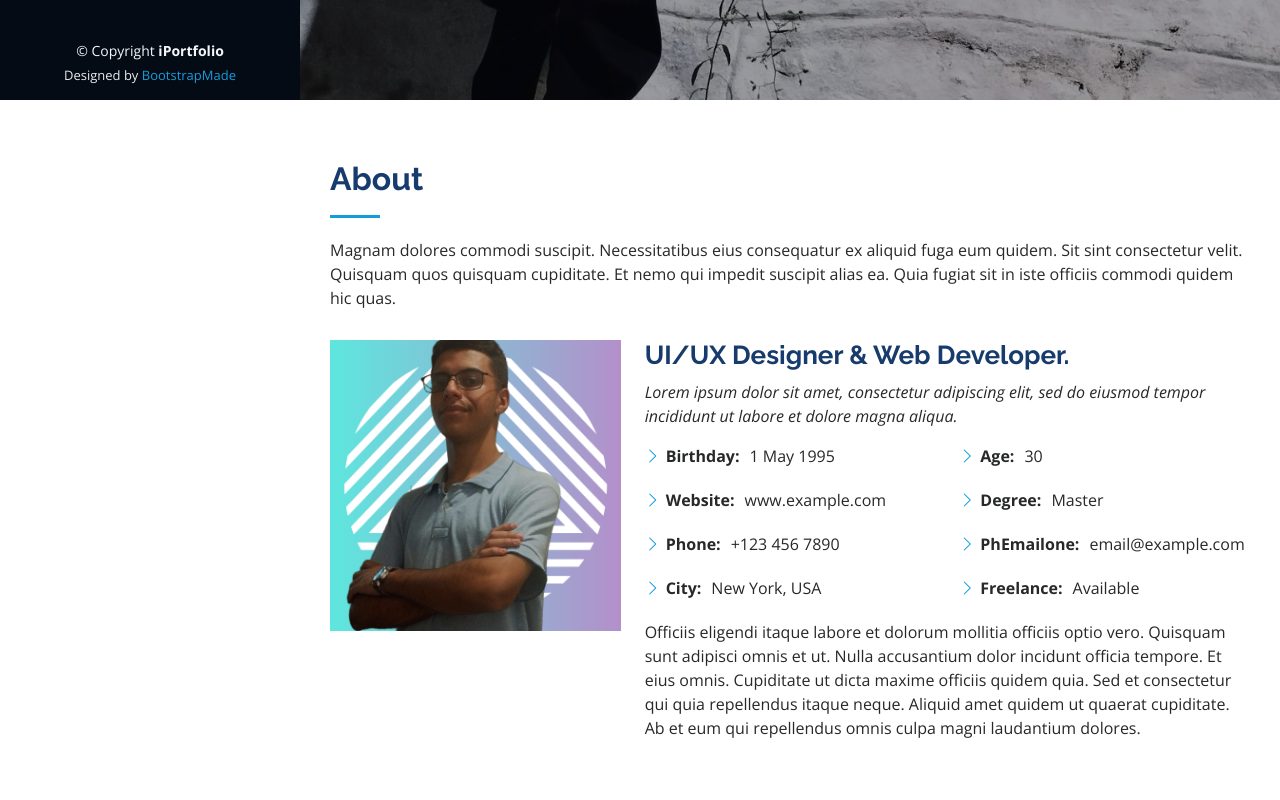
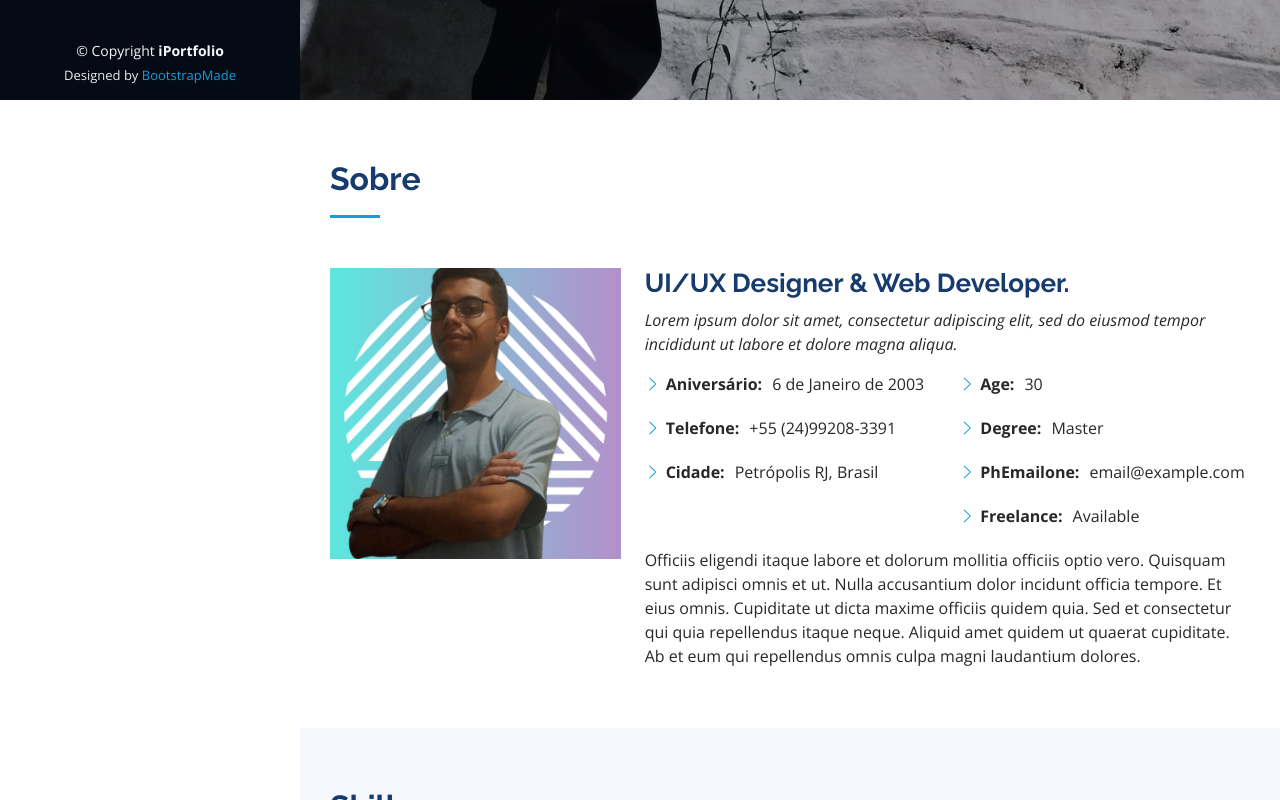
Before and after one commit to RelampagoAzul5/Iportifolio, a plain HTML site: page index.html in a window 1280 px wide. Shown: the part 700-1500 px from the top of the page. Drawn offline with nearby package versions, Linux system fonts and the light colour scheme.

Commit message:
Atualizando a Session About

```diff
--- a/index.html
+++ b/index.html
@@ -84,8 +84,7 @@
       <div class="container">
 
         <div class="section-title">
-          <h2>About</h2>
-          <p>Magnam dolores commodi suscipit. Necessitatibus eius consequatur ex aliquid fuga eum quidem. Sit sint consectetur velit. Quisquam quos quisquam cupiditate. Et nemo qui impedit suscipit alias ea. Quia fugiat sit in iste officiis commodi quidem hic quas.</p>
+          <h2>Sobre</h2>
         </div>
 
         <div class="row">
@@ -101,10 +100,9 @@
             <div class="row">
               <div class="col-lg-6">
                 <ul>
-                  <li><i class="bi bi-chevron-right"></i> <strong>Birthday:</strong> <span>1 May 1995</span></li>
-                  <li><i class="bi bi-chevron-right"></i> <strong>Website:</strong> <span>www.example.com</span></li>
-                  <li><i class="bi bi-chevron-right"></i> <strong>Phone:</strong> <span>+123 456 7890</span></li>
-                  <li><i class="bi bi-chevron-right"></i> <strong>City:</strong> <span>New York, USA</span></li>
+                  <li><i class="bi bi-chevron-right"></i> <strong>Aniversário:</strong> <span>6 de Janeiro de 2003</span></li>
+                  <li><i class="bi bi-chevron-right"></i> <strong>Telefone:</strong> <span>+55 (24)99208-3391</span></li>
+                  <li><i class="bi bi-chevron-right"></i> <strong>Cidade:</strong> <span>Petrópolis RJ, Brasil</span></li>
                 </ul>
               </div>
               <div class="col-lg-6">
```
